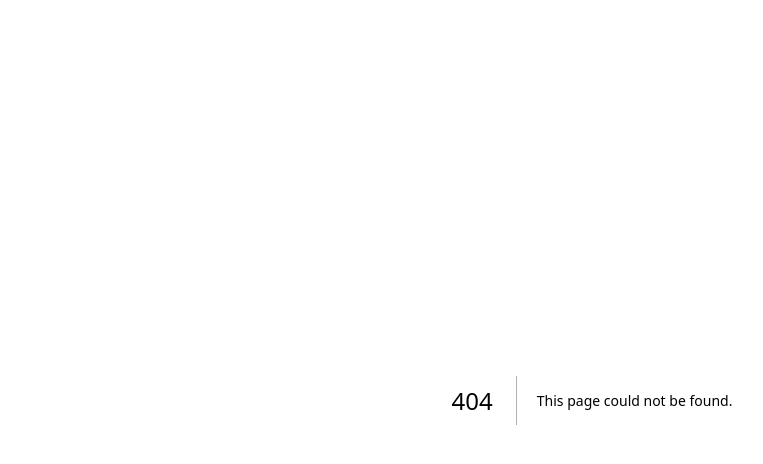
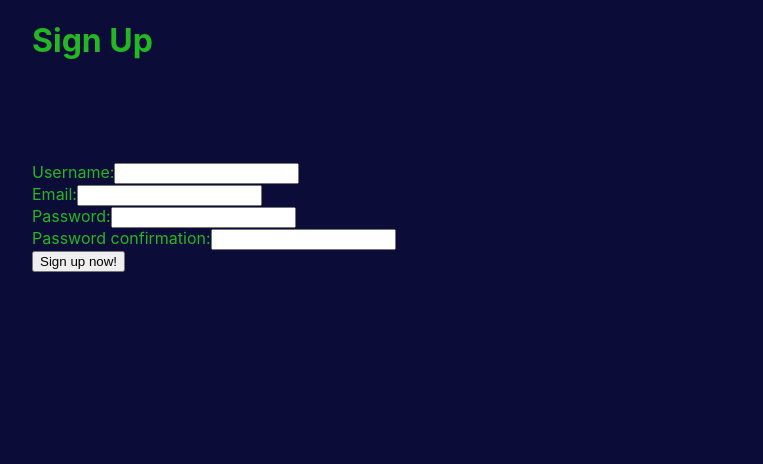
Before and after one commit to kohrVid/traffic_frontend, a Next.js app: page /sign-up in a window 1280 px wide. Before the commit this address had no page. Shown: the top 464 px of the page, without its empty margins (48-811 px from the left). Built offline with nearby package versions, Linux system fonts and the light colour scheme.

Commit message:
Add Sign Up page
This commit introduces a number of FormField components for use in the
RegistrationForm component on the Sign Up page.

```diff
--- /dev/null
+++ b/components/FormFields/Button.jsx
@@ -0,0 +1,12 @@
+import React from 'react';
+import PropTypes from 'prop-types';
+
+export const Button = ({ type, children }) => {
+  return (
+    <>
+      <button type={type}>
+        {children}
+      </button>
+    </>
+  );
+};
--- /dev/null
+++ b/components/FormFields/Inputs.jsx
@@ -0,0 +1,39 @@
+import React, { useState } from 'react';
+import styles from './inputs.module.scss';
+
+export const TextInput = (props) => {
+  return(
+    <>
+      <input className={styles.input}
+        onChange={props.onChange}
+        type="text"
+        defaultValue={props.defaultValue}
+        value={props.value}
+      />
+    </>
+  )
+};
+
+export const PasswordInput = (props) => {
+  return(
+    <>
+      <input className={styles.input}
+        onChange={props.onChange}
+        type="password"
+        value={props.value}
+      />
+    </>
+  )
+};
+
+export const CheckboxInput = (props) => {
+  return(
+    <>
+      <input className={styles.input}
+        onChange={props.onChange}
+        type="checkbox"
+        value={props.value}
+      />
+    </>
+  )
+};
--- /dev/null
+++ b/components/FormFields/Label.jsx
@@ -0,0 +1,10 @@
+import React, { useState } from 'react';
+import styles from './label.module.scss';
+
+export const Label = ({ children, className }) => {
+  return(
+    <label className={styles.label + " " + className}>
+      {children}
+    </label>
+  )
+}
--- a/components/FormFields/index.jsx
+++ b/components/FormFields/index.jsx
@@ -1,4 +1,15 @@
+import { Button } from './Button.jsx';
+import { CheckboxInput, PasswordInput, TextInput } from './Inputs.jsx';
 import { DateTimeInput } from './DateTimeInput.jsx';
+import { Label } from './Label.jsx';
 import { SelectInput } from './SelectInput.jsx';
 
-export { DateTimeInput, SelectInput };
+export {
+  Button,
+  CheckboxInput,
+  DateTimeInput,
+  Label,
+  PasswordInput,
+  SelectInput,
+  TextInput,
+};
--- /dev/null
+++ b/components/FormFields/inputs.module.scss
@@ -0,0 +1,3 @@
+.date {
+  width: 50px;
+}
--- /dev/null
+++ b/components/FormFields/label.module.scss
@@ -0,0 +1,3 @@
+.date {
+  width: 50px;
+}
--- /dev/null
+++ b/components/Forms/RegistrationForm.jsx
@@ -0,0 +1,94 @@
+import { useContext, useState } from 'react';
+import { SessionContext } from '../SessionContext';
+import { Button, Label, PasswordInput, TextInput } from '../FormFields';
+import { signUp } from '../api/sessions.js';
+import { catchApiErrors } from '../api/utils.js';
+
+
+export const RegistrationForm = ({ ipAddress }) => {
+  const [username, setUsername] = useState("");
+  const [email, setEmail] = useState("");
+  const [password, setPassword] = useState("");
+  const [passwordConfirmation, setPasswordConfirmation] = useState("");
+
+  const {
+    errors,
+    setErrors,
+    notices,
+    setNotices,
+    authenticated,
+    setAuthenticated,
+  } = useContext(SessionContext);
+
+  const handleUsernameChange = (event) => {
+    setUsername(event.target.value);
+  };
+
+  const handleEmailChange = (event) => {
+    setEmail(event.target.value);
+  };
+
+  const handlePasswordChange = (event) => {
+    setPassword(event.target.value);
+  };
+
+  const handlePasswordConfirmationChange = (event) => {
+    setPasswordConfirmation(event.target.value);
+  };
+
+  const handleSubmit = (event) => {
+    event.preventDefault()
+
+    if (password !== passwordConfirmation) {
+      setErrors(errors => [...errors, "passwords must match"]);
+      return;
+    }
+
+    signUp(username, email, password, passwordConfirmation, ipAddress).then((res) =>  {
+      if ((res.status === 200) || (res.status === 201)) {
+        res.json().then((response) => {
+          setErrors(errors => [...errors, response.errors]);
+          if (typeof window !== 'undefined') {
+            window.location.href = "/log-in"
+          };
+        });
+
+        return
+      };
+
+      res.json().then((response) => {
+        setErrors(errors => [...errors, response.errors]);
+        console.log(response.errors);
+      })
+    }).catch(err => {
+      catchApiErrors(err, setErrors);
+    })
+  };
+
+  return(
+    <form onSubmit={handleSubmit}>
+      <div>
+        <Label>Username:</Label>
+        <TextInput onChange={handleUsernameChange} value={username} />
+      </div>
+      <div>
+        <Label>Email:</Label>
+        <TextInput onChange={handleEmailChange} value={email} />
+      </div>
+      <div>
+        <Label>Password:</Label>
+        <PasswordInput onChange={handlePasswordChange} value={password} />
+      </div>
+      <div>
+        <Label>Password confirmation:</Label>
+        <PasswordInput onChange={handlePasswordConfirmationChange}
+          value={passwordConfirmation} />
+      </div>
+      <div>
+        <Button type="submit" fixedWidth="100%">
+          Sign up now!
+        </Button>
+      </div>
+    </form>
+  )
+};
--- /dev/null
+++ b/components/api/sessions.js
@@ -0,0 +1,33 @@
+const controller = new AbortController()
+
+const signUp = (
+  username,
+  email,
+  password,
+  passwordConfirmation,
+  ipAddress,
+) => fetch(
+  '/api/users',
+  {
+    method: 'POST',
+    mode: 'cors',
+    credentials: 'include',
+    signal: controller.signal,
+    body: JSON.stringify({
+      user: {
+        username: username,
+        email: email,
+        password: password,
+        password_confirmation: passwordConfirmation,
+        registration_ip_info_attributes: {
+          address: ipAddress,
+        },
+      }
+    }),
+    headers: {
+      'Content-type': 'application/json; charset=UTF-8',
+    }
+  }
+);
+
+export { signUp };
--- /dev/null
+++ b/pages/sign-up.jsx
@@ -0,0 +1,44 @@
+import { useContext, useEffect, useState } from 'react';
+import { GetServerSideProps, NextPage } from 'next';
+import { withRouter } from 'next/router';
+import { SessionContext } from '@/components/SessionContext';
+import { VisitContext } from '@/components/VisitContext';
+import { RegistrationForm } from '@/components/Forms/RegistrationForm';
+import { catchApiErrors } from '@/components/api/utils.js';
+
+export const getServerSideProps = async ({ req }) => (
+  {
+    props: {
+      headers: req.headers
+    }
+  }
+);
+
+const SignUp = ({ router, headers }) => {
+  const [ipAddress, setIpAddress] = useState('');
+
+  const {
+    errors,
+    setErrors,
+    notices,
+    setNotices,
+    authenticated,
+    setAuthenticated,
+  } = useContext(SessionContext);
+
+  useEffect(() => {
+    if (router.isReady) {
+      setIpAddress(headers['x-forwarded-for']);
+    }
+  }, [router.isReady, setIpAddress]);
+
+  return (
+    <>
+      <h1>Sign Up</h1>
+
+      <RegistrationForm ipAddress={ipAddress}/>
+    </>
+  );
+};
+
+export default withRouter(SignUp);
```
Also changed, not shown: components/FormFields/buttons.module.scss (added).
